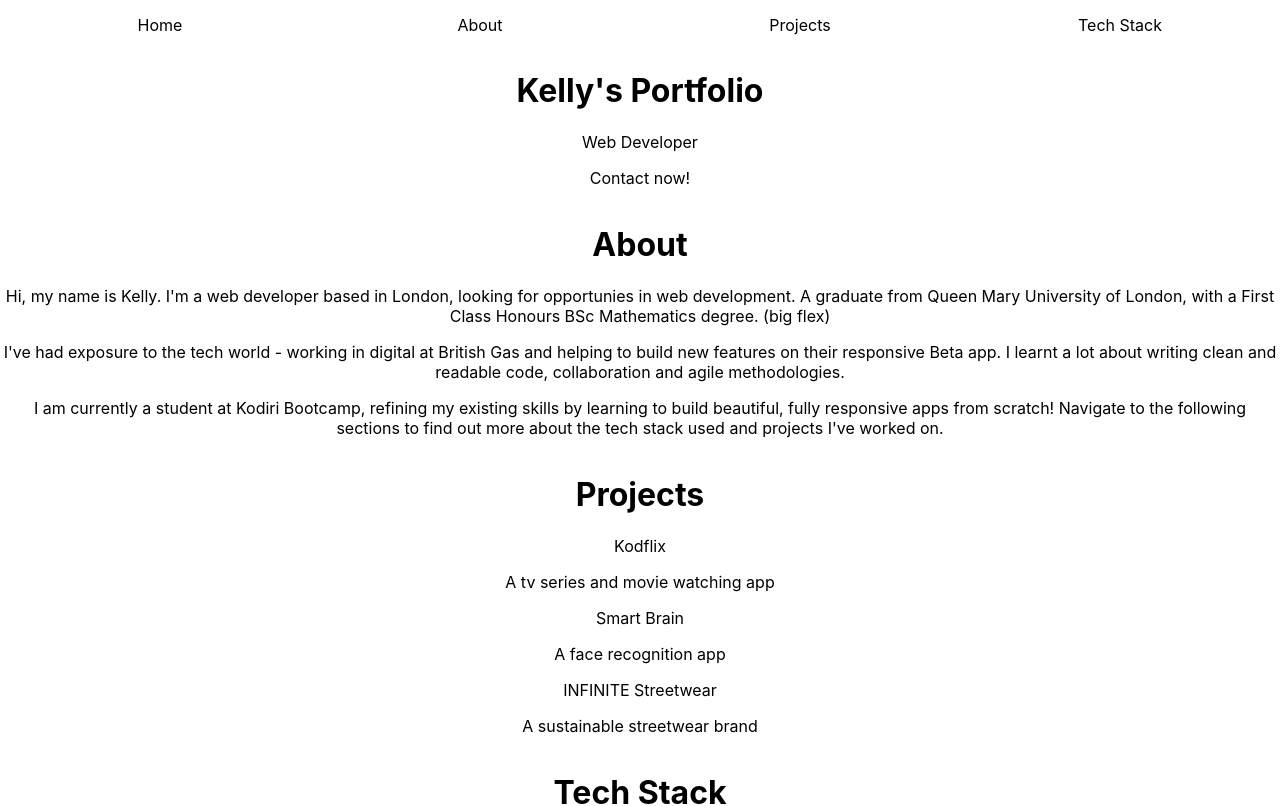
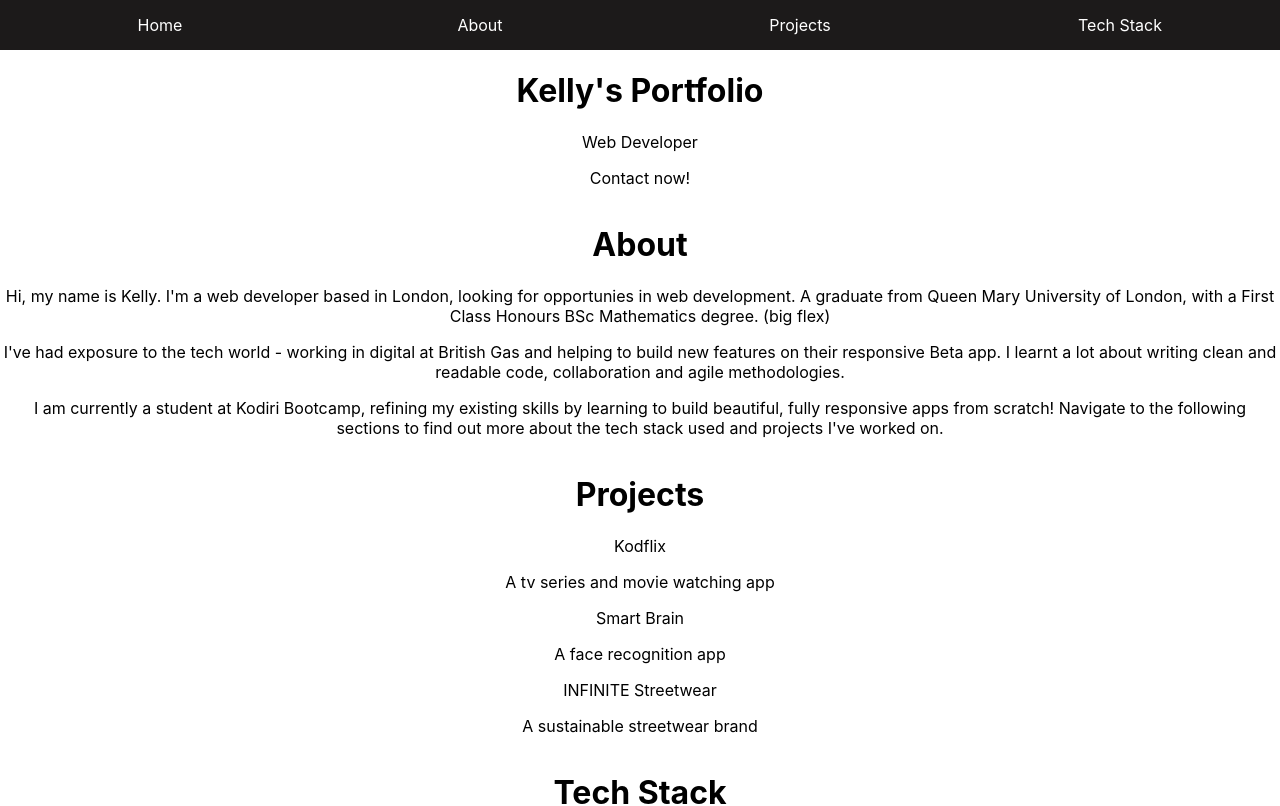
Before and after one commit to smellyung/kellys-portfolio, a React (Create React App) app: page / in a window 1280 px wide. Shown: the top 806 px of the page. Built offline with nearby package versions, Linux system fonts and the light colour scheme.

Commit message:
make nav bar black with white text

```diff
--- a/src/App.css
+++ b/src/App.css
@@ -7,7 +7,8 @@
 .App-header {
   display: flex;
   align-items: center;
-  color: black;
+  background: #1c1a1a;
+  color: white;
   height: 50px;
 }
 
```
